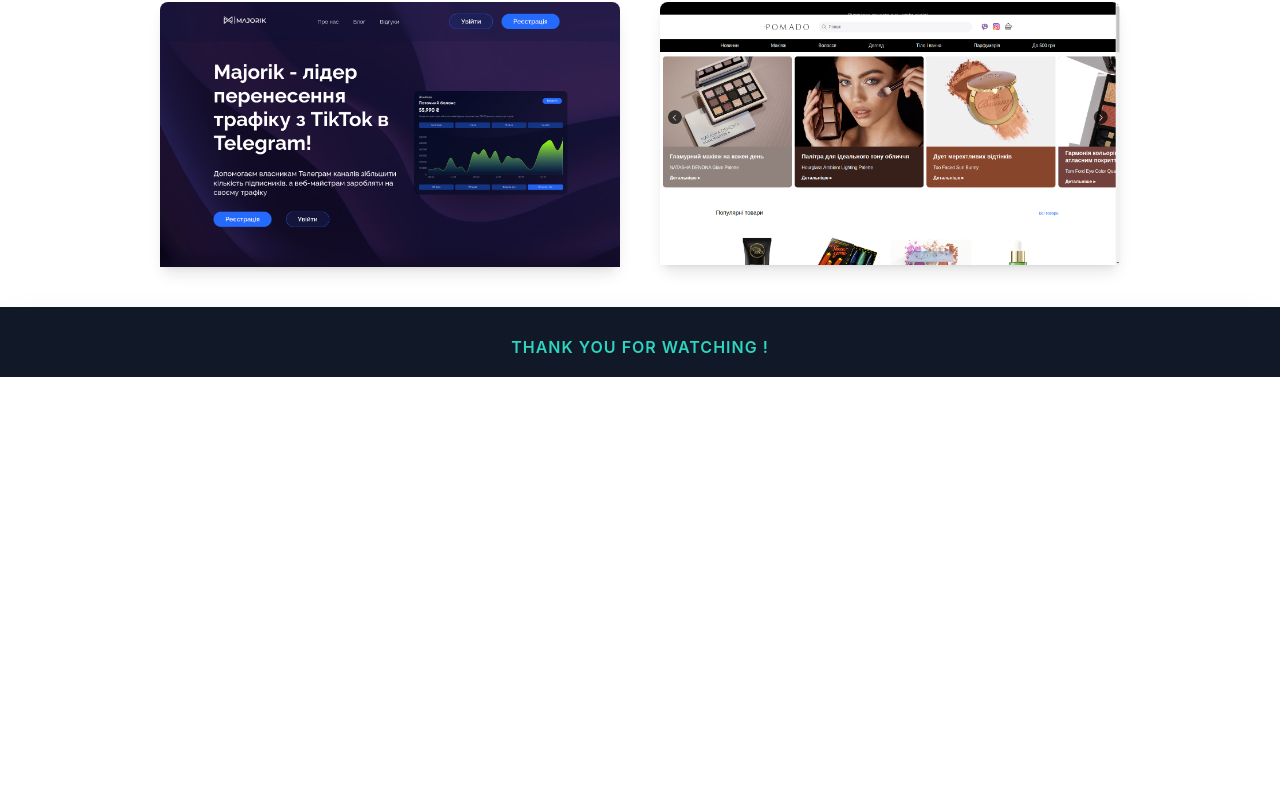
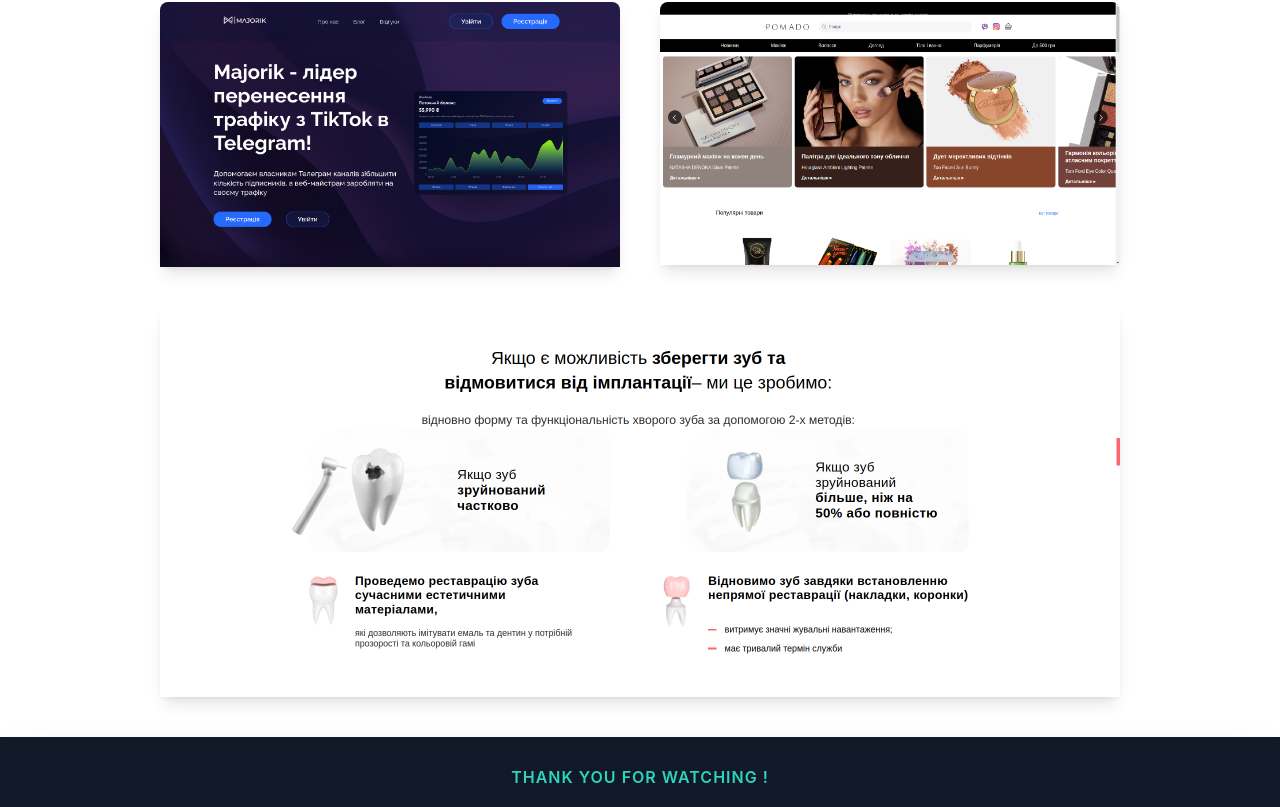
Before and after one commit to vla-decr000/Portfolio, a Next.js app: page / in a window 1280 px wide. Shown: the part 1910-2717 px from the top of the page. Before the commit the page ends 2287 px from the top, so only its background shows below. Built offline with nearby package versions, Linux system fonts and the light colour scheme.

Commit message:
adding implantolog.com.ua

```diff
--- a/pages/index.js
+++ b/pages/index.js
@@ -11,6 +11,7 @@
 import web3 from '../public/web-3.png';
 import web4 from '../public/web-4.png';
 import web5 from '../public/web-5.png'
+import implantolog from "../public/implantolog.png";
 import majorik from '../public/majorik.png';
 import { useState } from 'react';
 export default function Home() {
@@ -169,6 +170,15 @@
                             <div><Image alt={'img'} src={web2} className={' rounded-t-lg object-cover '} width={'100%'} height={'100%'}  /> </div>
                         </div>
 
+                     <div className={'web__item  basis-1/3 shadow-lg flex-1 bg-transparent relative rounded-lg '}onMouseOver={() => setHoverState3(true)} onMouseOut={() => setHoverState3(false)}>
+                            {hoverState2 ?   <a className={'item__link rounded-lg  inset-0 absolute  z-100 text-white flex' +
+                                ' justify-center' +
+                                ' items-center'} href={'https://implantolog.com.ua/'} target={'_blank'} rel={'noreferrer'}>
+                                <span className={' bg-gradient-to-r from-cyan-500 to-teal-500 '}>{langState ? 'Переглянути':'Watch this'}</span>
+                            </a> : ''}
+                            <div><Image alt={'img'} src={implantolog} className={' rounded-t-lg object-cover '} width={'100%'} height={'100%'}  /> </div>
+                        </div>
+
 
 
 
```
